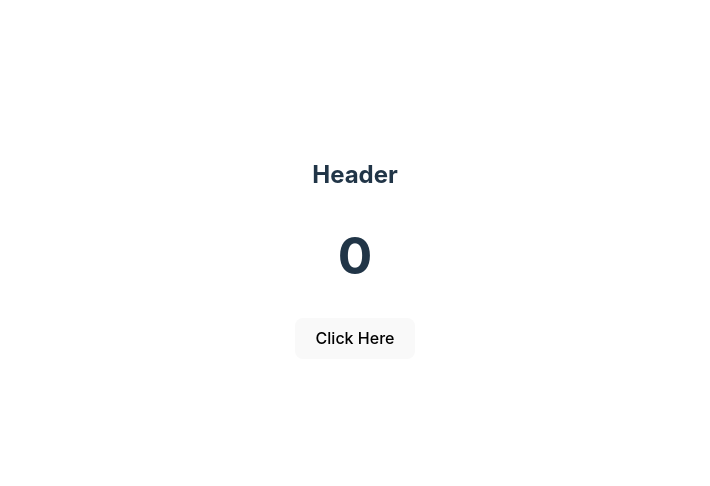
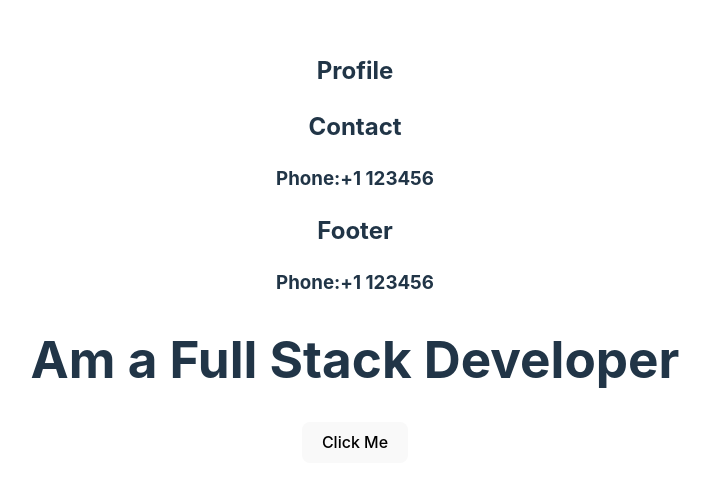
Before and after one commit to MEER-ATHIF-ALI-I/Hooks, a React (Vite) app: page / in a window 1280 px wide. Shown: the part 152-638 px from the top of the page, without its empty margins (285-995 px from the left). Built offline with nearby package versions, Linux system fonts and the light colour scheme.

Commit message:
useContext

```diff
--- a/src/App.jsx
+++ b/src/App.jsx
@@ -1,5 +1,7 @@
 import React, {useState} from 'react';
 import './App.css';
+import Profile from './Profile';
+import Footer from './Footer';
 
 function App(){
  const [name,setName] = useState('Full Stack Developer')
@@ -7,8 +9,11 @@ function App(){
    setName('Software Engineer')
   }
 
+  //here we are importing the Profile and Footer Component inside the App Component
   return(
     <div>
+      <Profile/>
+      <Footer/>
     <h1>Am a {name}</h1>
     <button onClick={changeMe}>Click Me</button>
     </div>
--- /dev/null
+++ b/src/Contact.jsx
@@ -0,0 +1,14 @@
+import React, { useContext } from 'react';
+import { AppContext } from './context/AppContext';
+
+export default function Contact() {
+    const phone= useContext(AppContext)
+    //here useContext is used for consuming the context and AppContext
+    // which we created using createContext to get the data
+  return (
+    <>
+    <h2>Contact</h2>
+    <h3>Phone:{phone}</h3>
+    </>
+  );
+}
--- /dev/null
+++ b/src/Footer.jsx
@@ -0,0 +1,16 @@
+import React, { useContext } from 'react'
+import { AppContext } from './context/AppContext'
+
+function Footer(){
+    const phone =useContext(AppContext)
+    //here useContext is used for consuming the context and AppContext
+    // which we created using createContext to get the data
+    return(
+        <div>
+            <h2>Footer</h2>
+            <h3>Phone:{phone}</h3>
+        </div>
+    )
+}
+
+export default Footer
--- /dev/null
+++ b/src/Profile.jsx
@@ -0,0 +1,13 @@
+import React from 'react';
+import Contact from './Contact';
+
+ function Profile() {
+  return (
+    <>
+    <h2>Profile</h2>
+    <Contact/>
+    </>
+  );
+}
+//here we are importing the Contact component to the Profile component
+export default Profile
--- /dev/null
+++ b/src/context/AppContext.jsx
@@ -0,0 +1,19 @@
+import {createContext} from 'react' //here we are creating the context using createContext
+
+export const AppContext = createContext() //then we are assigning to the AppContext
+
+//below code is for creating Provider function
+const ContextProvider=(props)=>{
+    const phone= "+1 123456"
+    return (
+        //here we are using AppContext.Provider function and value so that we can pass data to the components
+        //using AppContext.Provider and value
+        //here props.children -->is the childcomponents-->which ContextProvider has..
+        //to get access to the children components in the main.jsx we use props.children
+    <AppContext.Provider value={phone}>
+        {props.children}
+    </AppContext.Provider>
+    )
+}
+
+export default ContextProvider
--- a/src/main.jsx
+++ b/src/main.jsx
@@ -8,17 +8,23 @@ import WithoutArray from './useState-without.jsx'
 import UseRefBasics from './useRef.jsx'
 import UseMemo from './UseMemo.jsx'
 import UseCallBack from './UseCallBack.jsx'
+import ContextProvider, { AppContext } from './context/AppContext.jsx'
 
 createRoot(document.getElementById('root')).render(
    <StrictMode>
-    {/* <App /> */}
+       <ContextProvider>
+
+      <App />
     {/* <Object/>
     <PrevState/> */}
     {/* <WithoutArray/> */}
     {/* <UseRefBasics/> */}
     {/* <UseMemo/> */}
-    <UseCallBack/>
+    {/* <UseCallBack/> */}
+      </ContextProvider>
+
 
    </StrictMode>,
 
 )
+//here we are providing the context to the App component so the values can be used in the AppComponent
```
